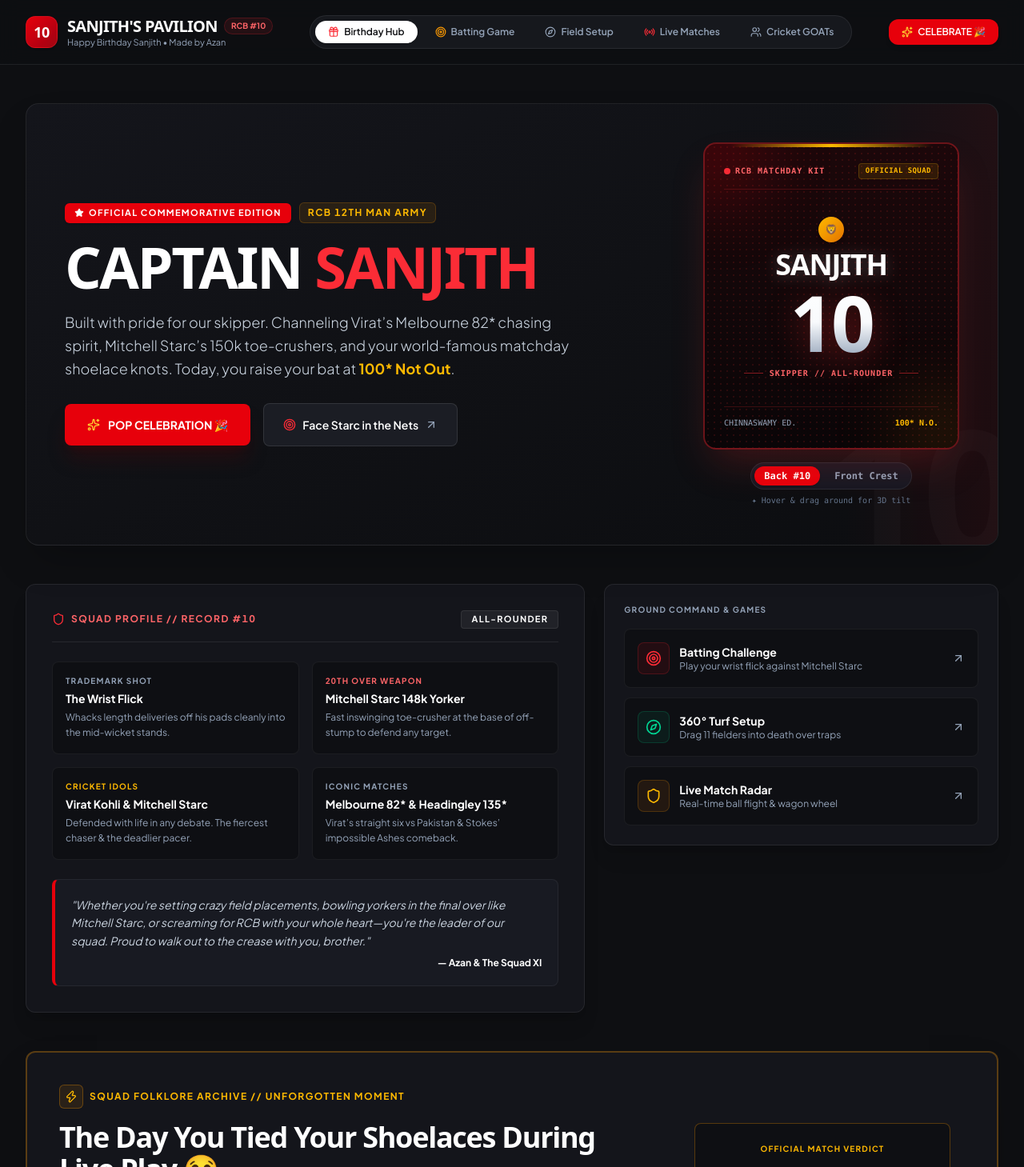
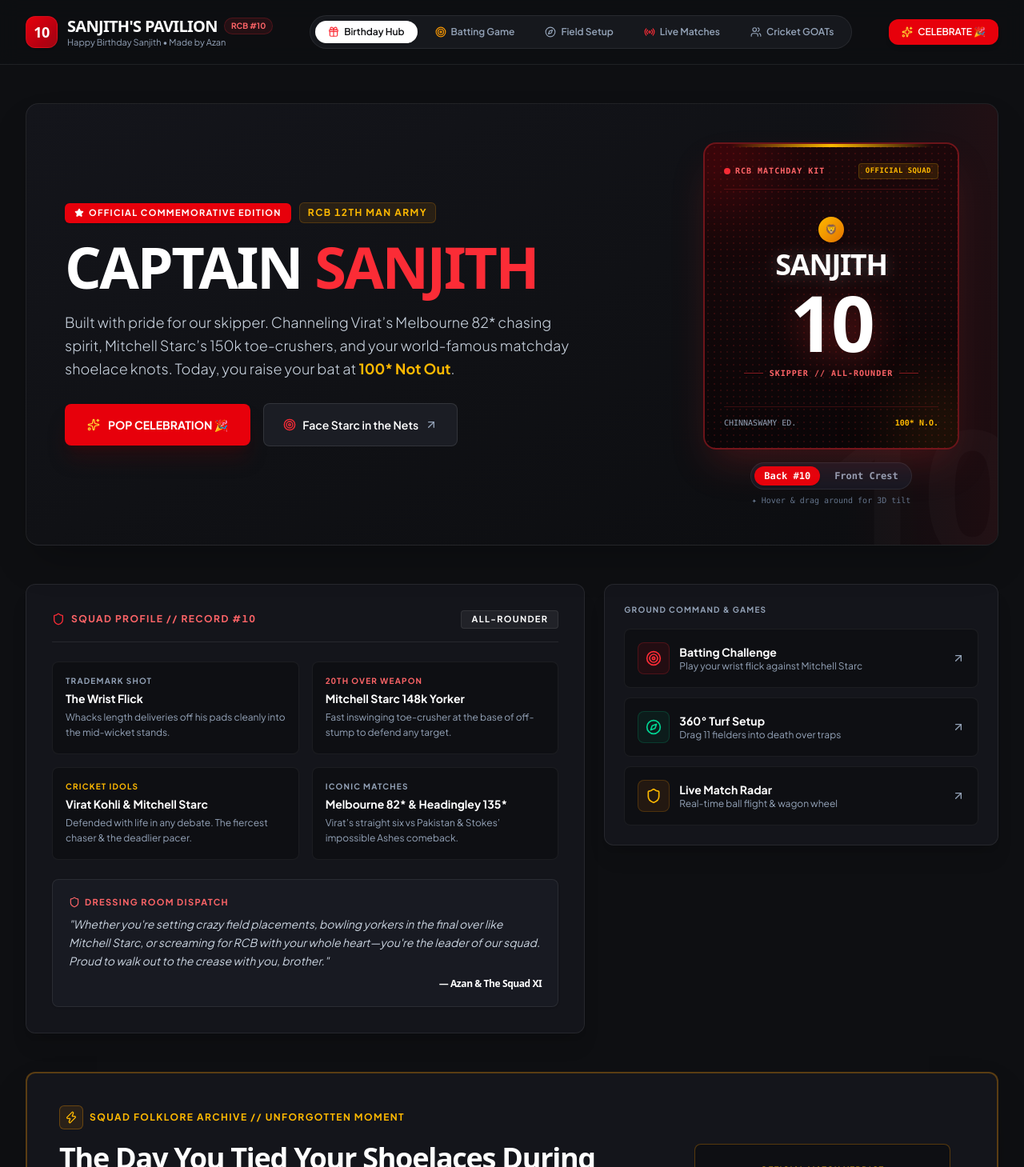
Before and after one commit to azanabdullah2752012-ui/sanjith-cricket-hub, a React (Vite) app: page / in a window 1280 px wide. Shown: the top 1459 px of the page at 80% size. Built offline with nearby package versions, Linux system fonts and the light colour scheme; a web font is replaced by a local one.

Commit message:
style: impeccable polish pass resolving detector warnings

```diff
--- a/src/components/InteractiveJerseyArtifact.tsx
+++ b/src/components/InteractiveJerseyArtifact.tsx
@@ -79,8 +79,8 @@ export const InteractiveJerseyArtifact: React.FC = () => {
                 SANJITH
               </div>
 
-              {/* Giant Iconic #10 */}
-              <div className="font-editorial text-7xl sm:text-8xl font-black text-transparent bg-clip-text bg-gradient-to-b from-white via-[#f8fafc] to-[#94a3b8] tracking-tighter leading-none mt-1 drop-shadow-[0_10px_20px_rgba(220,38,38,0.4)]">
+              {/* Giant Iconic #10 in Solid High-Contrast White */}
+              <div className="font-editorial text-7xl sm:text-8xl font-black text-white tracking-tighter leading-none mt-1 drop-shadow-[0_10px_20px_rgba(220,38,38,0.4)]">
                 10
               </div>
 
--- a/src/pages/TributePage.tsx
+++ b/src/pages/TributePage.tsx
@@ -147,11 +147,15 @@ export const TributePage: React.FC<TributePageProps> = ({ onNavigate }) => {
           </div>
 
           {/* Letter from Azan */}
-          <div className="p-5 rounded-lg bg-[#181a22] border-l-4 border-l-red-600 border border-white/[0.06]">
+          <div className="p-5 rounded-lg bg-[#181a22] border border-white/[0.08] shadow-sm">
+            <div className="flex items-center gap-1.5 mb-2 text-[11px] font-label text-red-400">
+              <Shield className="w-3.5 h-3.5" />
+              <span>DRESSING ROOM DISPATCH</span>
+            </div>
             <p className="text-xs sm:text-sm text-[#cbd5e1] leading-relaxed italic">
               "Whether you're setting crazy field placements, bowling yorkers in the final over like Mitchell Starc, or screaming for RCB with your whole heart—you're the leader of our squad. Proud to walk out to the crease with you, brother."
             </p>
-            <div className="text-xs font-bold text-white mt-2 text-right">
+            <div className="text-xs font-bold text-white mt-2.5 text-right font-editorial">
               — Azan & The Squad XI
             </div>
           </div>
```
